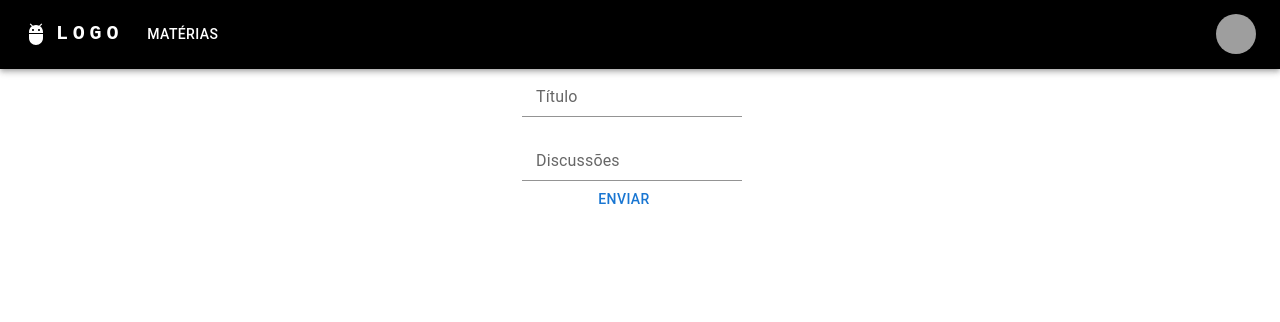
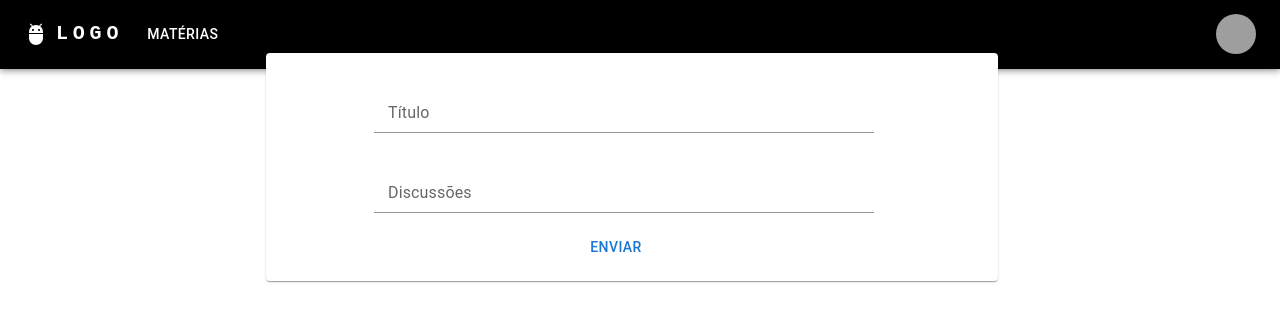
Before and after one commit to danielecassia/quesOpen, a React (Vite) app in the folder vite-project/: page /home/discussao/1/criaDiscussao in a window 1280 px wide. Shown: the top 322 px of the page. Built offline with nearby package versions, Linux system fonts and the light colour scheme; grey boxes are pictures that could not be loaded.

Commit message:
detalhes

```diff
--- a/vite-project/src/pages/CriaComentario/CriaComentario.tsx
+++ b/vite-project/src/pages/CriaComentario/CriaComentario.tsx
@@ -3,6 +3,7 @@ import * as React from 'react';
 import { FormControl, FormHelperText, InputLabel, Input, Button } from '@mui/material';
 import { useNavigate, useParams } from 'react-router-dom';
 import { useEffect } from 'react';
+import Paper from '@mui/material/Paper';
 import axios from 'axios';
 
 export function CriaComentario(){
@@ -33,17 +34,30 @@ export function CriaComentario(){
   return (
     <div>
       <form onSubmit={onClickComentario}>
-      <Grid container spacing={2}>
+      <Grid container spacing={2} sx={{ alignItems: 'center', justifyContent: 'center'}}>
+          <Paper
+            sx={{
+              p: 2,
+              margin: 'auto',
+              maxWidth: 700,
+              flexGrow: 1,
+              alignItems: 'center',
+              display: 'flex',
+              backgroundColor: (theme) =>
+                theme.palette.mode === 'dark' ? '#1A2027' : '#fff',
+            }}
+          >
             <Grid item xs container direction="column" spacing={2}
               sx={{alignItems: 'center', display: 'flex'}}>
-          <Grid item xs sx={{alignItems: 'center', justifyContent: 'center'}}>
-            <FormControl>
+              <Grid item xs sx={{alignItems: 'center', justifyContent: 'center', marginBottom: 2}}>
+                <FormControl sx={{ width: 500 }}>
                   <InputLabel htmlFor="my-input">Comentário</InputLabel>
                   <Input id="my-input" aria-describedby="my-helper-text" value={descricao} onChange={(ev) => setDescricao(ev.target.value)}/>
                 </FormControl>
               </Grid>
               <Button type='submit'>Comentar</Button>
             </Grid>
+          </Paper>
       </Grid>
       </form>
     </div>
--- a/vite-project/src/pages/CriaDiscussao/CriaDiscussao.tsx
+++ b/vite-project/src/pages/CriaDiscussao/CriaDiscussao.tsx
@@ -3,12 +3,13 @@ import * as React from 'react';
 import { FormControl, FormHelperText, InputLabel, Input, Button } from '@mui/material';
 import { useNavigate, useParams } from 'react-router-dom';
 import { useState } from 'react';
+import Paper from '@mui/material/Paper';
 import axios from 'axios';
 
-export function CriaDiscussao(){
+export function CriaDiscussao() {
 
   const navigate = useNavigate();
-  const {id_disc} = useParams();
+  const { id_disc } = useParams();
   // const [usuarioAtual, setUsuarioAtual] = useState('');
   // axios.get('/usuarios/me').then((res) => setUsuarioAtual(res.data))
   // .catch((err) => console.log("NAO TA LOGADO"));
@@ -22,7 +23,7 @@ export function CriaDiscussao(){
 
   function onClickDiscussao(ev) {
     ev.preventDefault();
-    axios.post('/discussoes', {titulo, descricao, id_disc})
+    axios.post('/discussoes', { titulo, descricao, id_disc })
       .then((res) => navigate(`/home/discussao/${id_disc}`))
       .catch((error) => alert(error.message));
   }
@@ -30,26 +31,49 @@ export function CriaDiscussao(){
   return (
     <div>
       <form onSubmit={onClickDiscussao}>
-      <Grid container spacing={2}>
+        <Grid container spacing={2} sx={{ alignItems: 'center', justifyContent: 'center'}}>
+          <Paper
+            sx={{
+              p: 2,
+              margin: 'auto',
+              maxWidth: 700,
+              flexGrow: 1,
+              alignItems: 'center',
+              display: 'flex',
+              backgroundColor: (theme) =>
+                theme.palette.mode === 'dark' ? '#1A2027' : '#fff',
+            }}
+          >
             <Grid item xs container direction="column" spacing={2}
-          sx={{alignItems: 'center', display: 'flex'}}>
-          <Grid item xs>
-            <FormControl>
+              sx={{ alignItems: 'center', display: 'flex', width: 500 }}>
+              <Grid item xs sx={{ marginBottom: 2, marginTop: 2 }}>
+                <FormControl sx={{ width: 500 }}>
                   <InputLabel htmlFor="my-input">Título</InputLabel>
-              <Input id="my-input" aria-describedby="my-helper-text" value={titulo} onChange={(ev) => setTitulo(ev.target.value)}/>
+                  <Input id="my-input" aria-describedby="my-helper-text" value={titulo} onChange={(ev) => setTitulo(ev.target.value)} />
                 </FormControl>
               </Grid>
-          <Grid item xs sx={{alignItems: 'center', justifyContent: 'center'}}>
-            <FormControl>
+              <Grid item xs sx={{ alignItems: 'center', justifyContent: 'center', marginBottom: 2 }}>
+                <FormControl sx={{ width: 500 }}>
                   <InputLabel htmlFor="my-input">Discussões</InputLabel>
-              <Input id="my-input" aria-describedby="my-helper-text" value={descricao} onChange={(ev) => setDescricao(ev.target.value)}/>
+                  <Input id="my-input" aria-describedby="my-helper-text" value={descricao} onChange={(ev) => setDescricao(ev.target.value)} />
                 </FormControl>
               </Grid>
               <Button type='submit'>Enviar</Button>
             </Grid>
+          </Paper>
         </Grid>
       </form>
 
     </div>
   );
 };
+
+
+//   return (
+//     <div>
+//       <form onSubmit={onClickDiscussao}>
+//       </form>
+
+//     </div>
+//   );
+// };
--- a/vite-project/src/pages/Pefil/Perfil.tsx
+++ b/vite-project/src/pages/Pefil/Perfil.tsx
@@ -95,13 +95,13 @@ export function Perfil() {
                         <Grid item xs container direction="column" spacing={2}>
                             <Grid item xs>
                                 <Typography gutterBottom variant="subtitle1" component="div">
-                                    {usuarioAtual.nome_usuario}
+                                    Nome: {usuarioAtual.nome_usuario}
                                 </Typography>
                                 <Typography variant="body2" gutterBottom>
-                                    {usuarioAtual.email}
+                                    E-mail: {usuarioAtual.email}
                                 </Typography>
                                 <Typography variant="body2" color="text.secondary">
-                                    {usuarioAtual.data_nasc.substring(0,10)}
+                                    Data de Nascimento: {usuarioAtual.data_nasc.substring(0,10)}
                                 </Typography>
                             </Grid>
                             <Grid item>
@@ -115,7 +115,7 @@ export function Perfil() {
                         </Grid>
                         <Grid item>
                             <Typography variant="subtitle1" component="div">
-                                {calculaIdade(usuarioAtual.data_nasc)} anos
+                                Idade: {calculaIdade(usuarioAtual.data_nasc)} anos
                             </Typography>
                         </Grid>
                     </Grid>
```
Lines whose indentation alone changed are shown as unchanged.
